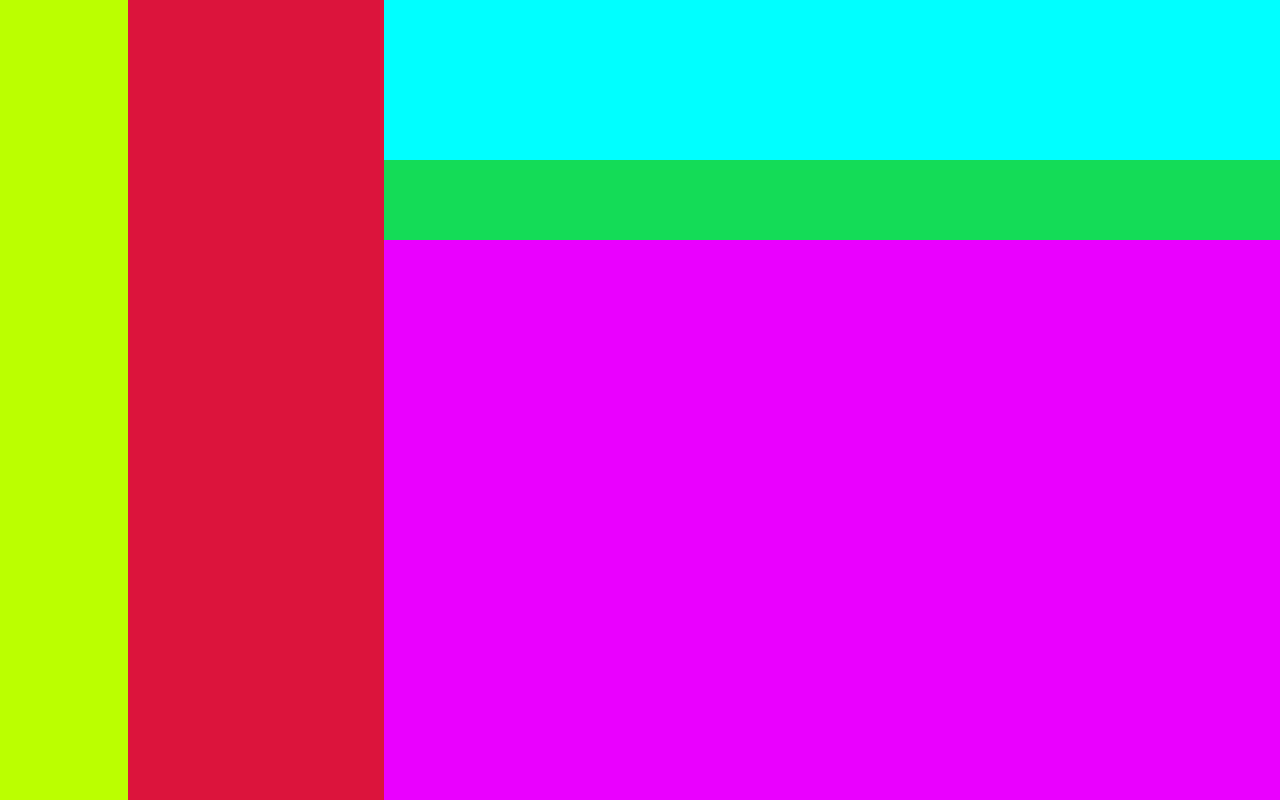
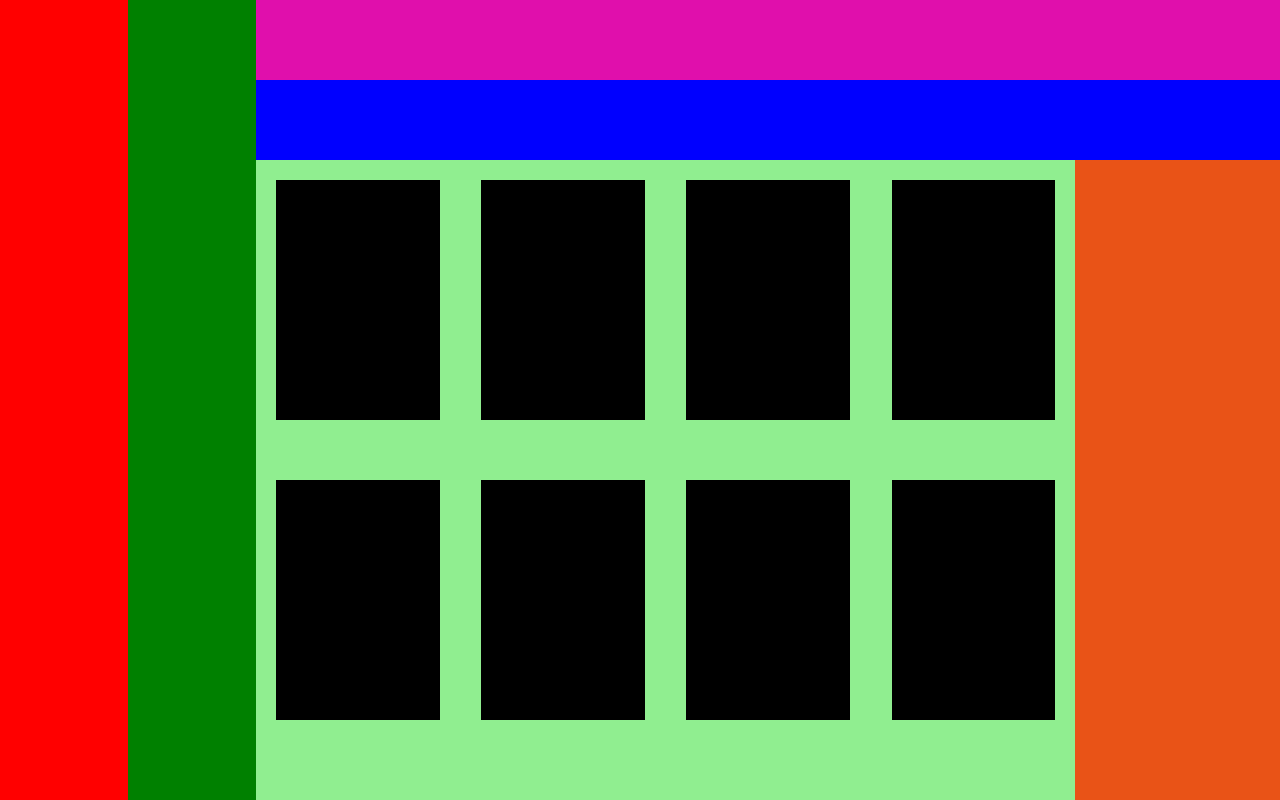
Before and after one commit to Zaibi727/Collection-of-Designs, a React (Create React App) app: page / in a window 1280 px wide. Built offline with nearby package versions, Linux system fonts and the light colour scheme.

Commit message:
sixthMay

```diff
--- a/src/components/parent.js
+++ b/src/components/parent.js
@@ -33,8 +33,8 @@ import './dropDown.css';
 //import AbstractTabContainer from './fourthMay/abstractContainer';
 //import TabContainer from './fifthMay/fifthContainer';
 //import Secondififth from './fifthMaySecond/containerSecondFitfthMay';
-import ScreenStructure from './ScreenStructure/screenStructure';
-
+//import ScreenStructure from './ScreenStructure/screenStructure';
+import SixthContainer from './sixthMay/sixthContainer';
 
 class Parent extends Component {
 
@@ -43,7 +43,7 @@ class Parent extends Component {
 
         return (
             <div>
-               <ScreenStructure />
+                <SixthContainer />
            </div>
          );
     }
--- /dev/null
+++ b/src/components/sixthMay/sixth.module.css
@@ -0,0 +1,62 @@
+*{
+    padding: 0px;
+    margin: 0px;
+    box-sizing: border-box;
+}
+.sixthWrapper{
+   display: flex;
+   width: 100%;
+   height: 100vh;
+}
+.sixthSec1{
+  width: 100%;
+  max-width: 10%;
+  height: auto;
+  background-color: red;
+}
+.sixthSec2{
+    width: 100%;
+    max-width: 10%;
+    height: auto;
+    background-color: green;
+}
+.sixthSec3{
+    width: 100%;
+    height: auto;
+    background-color: blue;
+}
+.sec3Header{
+    width: 100%;
+    height: 10vh;
+    background-color: rgb(224, 15, 172);
+}
+.sec3Div2{
+    margin-top: 10vh;
+    width: 100%;
+    height: 80vh;
+    background-color: lightcoral;
+    display: flex;
+}
+.sec3Subdiv1{
+    padding: 20px;
+    width: 100%;
+    max-width: 80%;
+    height: auto;
+    background-color: lightgreen;
+    display: flex;
+    justify-content: space-between;
+    flex-wrap: wrap;
+}
+.gridBoxes{
+   width: 100%;
+   max-width: 21%;
+   height: 100%;
+   max-height: 40%;
+   background-color: black;
+}
+.sec3Subdiv2{
+    width: 100%;
+    max-width: 20%;
+    height: 100%;
+    background-color: rgb(233, 83, 23);
+}
--- /dev/null
+++ b/src/components/sixthMay/sixthContainer.js
@@ -0,0 +1,32 @@
+import React, { Component } from 'react';
+import styles from './sixth.module.css';
+
+class SixthContainer extends Component {
+    state = {  }
+    render() {
+        return (
+            <div className={styles.sixthWrapper}>
+               <section className={styles.sixthSec1}></section>
+               <section className={styles.sixthSec2}></section>
+               <section className={styles.sixthSec3}>
+                   <div className={styles.sec3Header}></div>
+                   <div className={styles.sec3Div2}>
+                       <div className={styles.sec3Subdiv1}>
+                           <div className={styles.gridBoxes}></div>
+                           <div className={styles.gridBoxes}></div>
+                           <div className={styles.gridBoxes}></div>
+                           <div className={styles.gridBoxes}></div>
+                           <div className={styles.gridBoxes}></div>
+                           <div className={styles.gridBoxes}></div>
+                           <div className={styles.gridBoxes}></div>
+                           <div className={styles.gridBoxes}></div>
+                       </div>
+                       <div className={styles.sec3Subdiv2}></div>
+                   </div>
+               </section>
+            </div>
+         );
+    }
+}
+
+export default SixthContainer;
```
